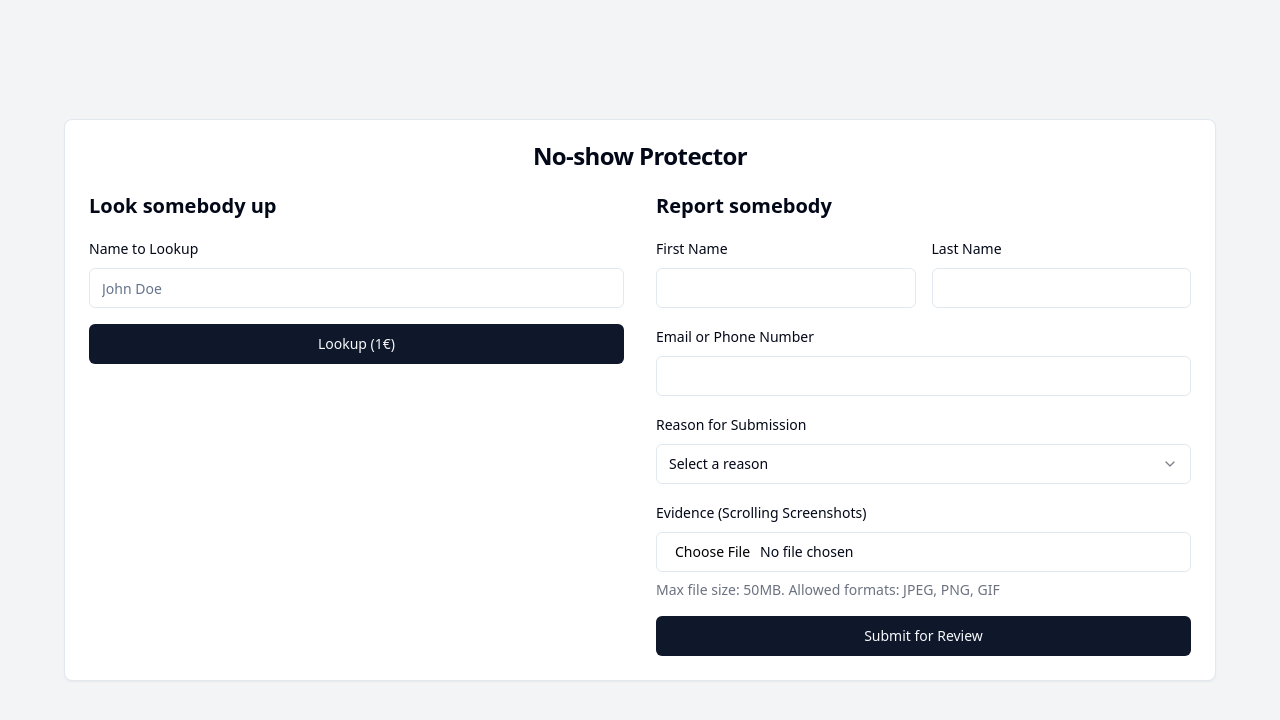
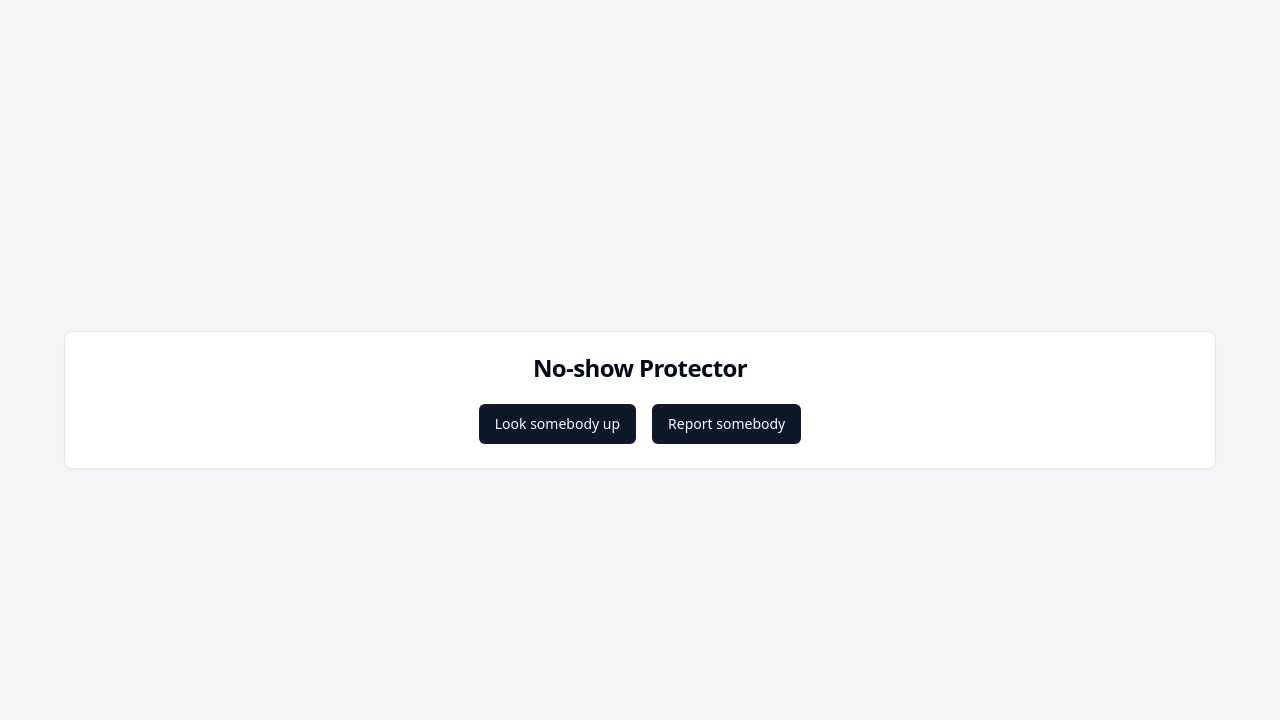
Before and after one commit to GPT-Engineer-App/clean-slate-checker, a React (Vite) app: page / in a window 1280 px wide. Shown: the top 720 px of the page. Built offline with nearby package versions, Linux system fonts and the light colour scheme.

Commit message:
Add lookup and report buttons
Implement two buttons on the main page: 'Look somebody up' and 'Report somebody'. Clicking each button will display the corresponding form for user interaction.
[skip gpt_engineer]

```diff
--- a/src/pages/Index.jsx
+++ b/src/pages/Index.jsx
@@ -1,23 +1,35 @@
+import { useState } from 'react';
 import { Card, CardContent, CardHeader, CardTitle } from "@/components/ui/card"
+import { Button } from "@/components/ui/button"
 import SubmissionForm from '../components/SubmissionForm';
 import LookupForm from '../components/LookupForm';
 
 const Index = () => {
+  const [activeForm, setActiveForm] = useState(null);
+
   return (
     <div className="min-h-screen flex items-center justify-center bg-gray-100 p-4">
       <Card className="w-full max-w-6xl">
         <CardHeader>
           <CardTitle className="text-center">No-show Protector</CardTitle>
         </CardHeader>
-        <CardContent className="flex flex-col md:flex-row gap-8">
-          <div className="flex-1">
-            <h2 className="text-xl font-semibold mb-4">Look somebody up</h2>
-            <LookupForm />
+        <CardContent className="space-y-6">
+          <div className="flex justify-center space-x-4">
+            <Button onClick={() => setActiveForm('lookup')}>Look somebody up</Button>
+            <Button onClick={() => setActiveForm('report')}>Report somebody</Button>
           </div>
-          <div className="flex-1">
-            <h2 className="text-xl font-semibold mb-4">Report somebody</h2>
-            <SubmissionForm />
-          </div>
+          {activeForm === 'lookup' && (
+            <div>
+              <h2 className="text-xl font-semibold mb-4">Look somebody up</h2>
+              <LookupForm />
+            </div>
+          )}
+          {activeForm === 'report' && (
+            <div>
+              <h2 className="text-xl font-semibold mb-4">Report somebody</h2>
+              <SubmissionForm />
+            </div>
+          )}
         </CardContent>
       </Card>
     </div>
```
